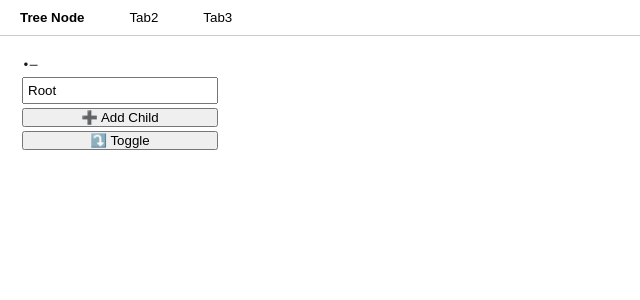
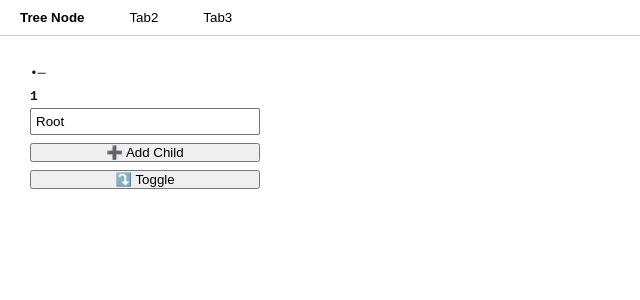
Before and after one commit to frank-kane/react-practice, a Next.js app: page / in a window 1280 px wide. Shown: the top 300 px of the page, without its empty margins (0-640 px from the left). Built offline with nearby package versions, Linux system fonts and the light colour scheme.

Commit message:
minor design changes

```diff
--- a/app/treeNode.js
+++ b/app/treeNode.js
@@ -1,7 +1,5 @@
 "use client";
 import React, { useState } from "react";
-
-let nextId = 2;
 
 const TreeNode = ({ node, onAdd, onEdit, depth = 0, prefix = "" }) => {
   const [isOpen, setIsOpen] = useState(true);
@@ -17,17 +15,24 @@ const TreeNode = ({ node, onAdd, onEdit, depth = 0, prefix = "" }) => {
             border: "2px solid white",
             display: "flex",
             flexDirection: "column",
-            width: 200,
-            gap: 4,
+            width: 250,
+            gap: 8,
+            padding: 8,
+            marginBottom: 6,
           }}
         >
           <div>{hasChildren ? (isOpen ? "▼─ " : "▶─ ") : "•─ "}</div>
-          <input
-            type="text"
-            value={node.label}
-            onChange={(e) => onEdit(node.id, e.target.value)}
-            style={{ padding: 4 }}
-          />
+
+          <div style={{ display: "flex", flexDirection: "column", gap: 4 }}>
+            <div><strong>{node.id}</strong></div>
+            <input
+              type="text"
+              value={node.label}
+              onChange={(e) => onEdit(node.id, e.target.value)}
+              style={{ padding: 4, width: "100%" }}
+            />
+          </div>
+
           <button onClick={() => onAdd(node.id)}>➕ Add Child</button>
           <button onClick={() => setIsOpen(!isOpen)}>⤵️ Toggle</button>
         </div>
```
